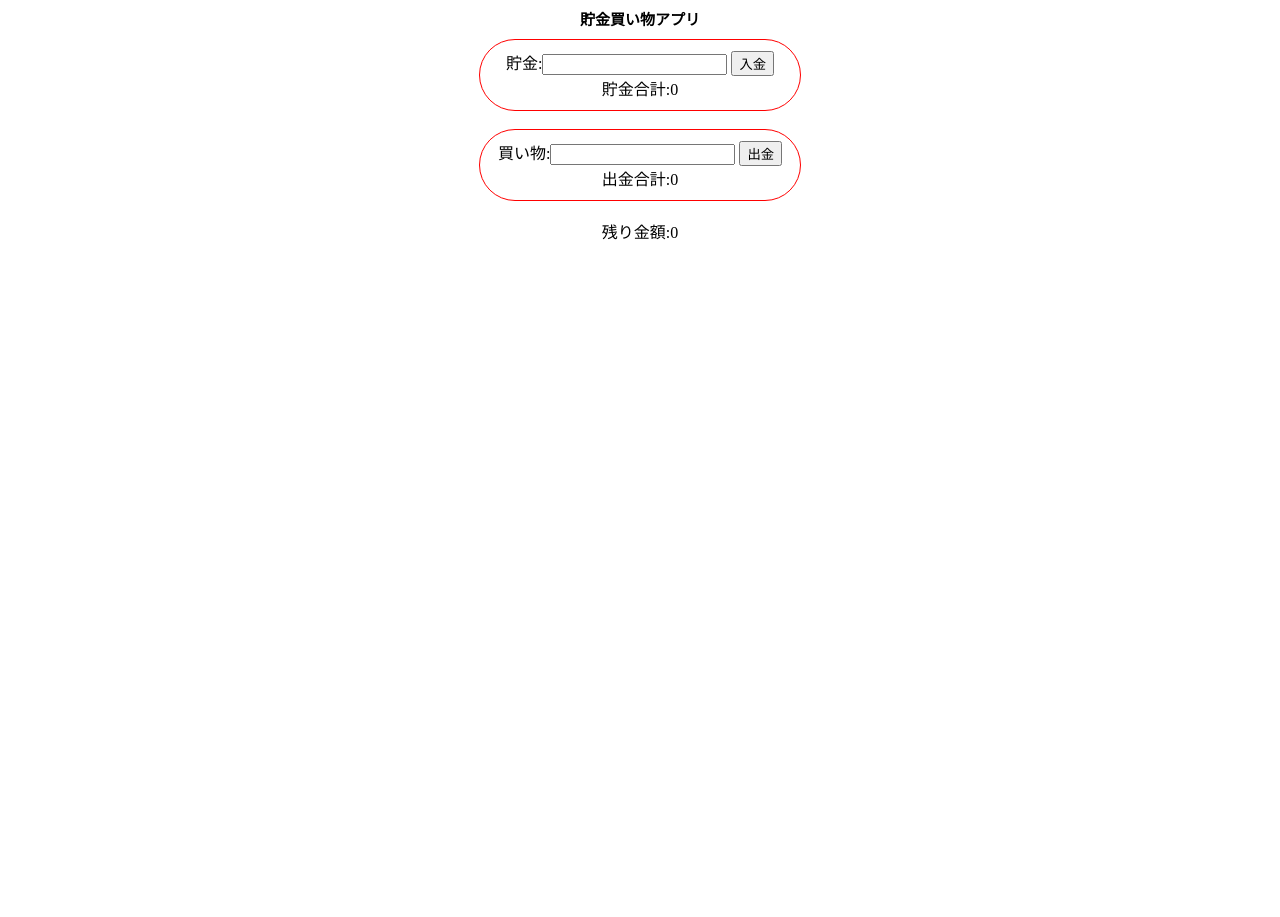
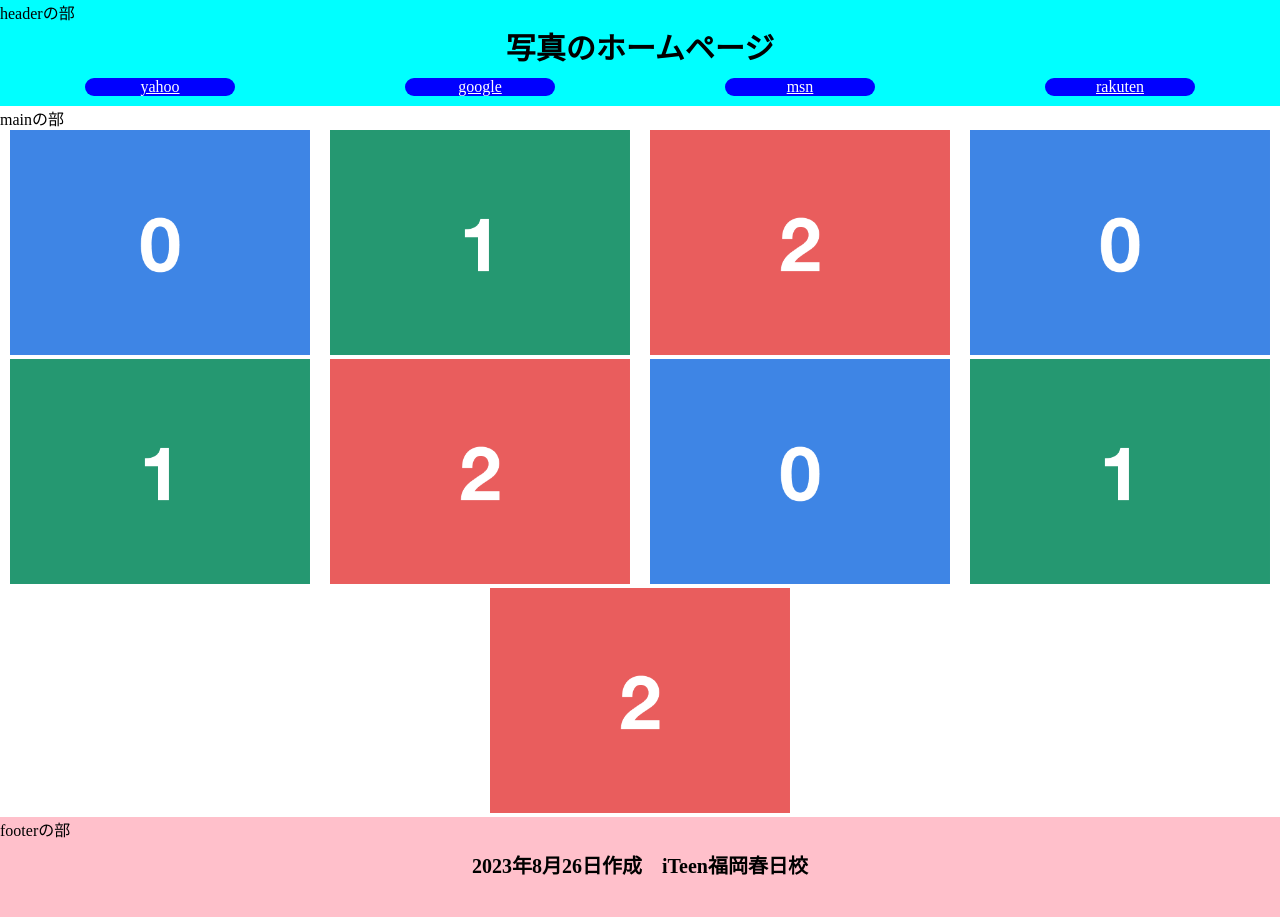
Before and after one commit to iteenfk/iteenys, a plain HTML site: page index.html in a window 1280 px wide. Before the commit the page ends 800 px from the top, so only its background shows below. Drawn offline with Linux system fonts and the light colour scheme.

Commit message:
Add files via upload

```diff
--- a/css/style.css
+++ b/css/style.css
@@ -2,45 +2,48 @@
     padding: 0;
     margin: 0;
 }
+header{
+    background-color: aqua;
+}
+main{
+    background-color: white;
+}
+footer{
+    background-color: pink;
+    height: 100px;
 
-body{
-    width: 100%;
-}
-
-.main{
-    border: 1px solid black;
-    width: 30%;
-    margin: 10px auto;
-    border-radius: 10px;
-    background-color: antiquewhite;
 }
 
 h1{
-    font-size: 15px;
+    font-size: 30px;
     text-align: center;
 }
 
-.in{
-    width: 100%;
+nav li{
+    display: inline-block;
+    background-color: blue;
+    color: white;
+    width: 150px;
+    border-radius: 10px;
     text-align: center;
+    margin: 10px;
 }
 
-input{
-    width: 50%;
-    text-align: center;
+nav ul{
+    display: flex;
+    justify-content: space-around;
+    flex-wrap: wrap;
 }
 
-.btn{
-    width: 100%;
-    text-align: center;
+.ma{
+    display: flex;
+    justify-content: space-around;
+    flex-wrap: wrap;
 }
 
-button{
-    border: 1px dotted red;
-    border-radius: 5px;
-    cursor: pointer;
+footer p{
+    text-align: center;
+    font-size: 20px;
+    font-weight: bold;
+    line-height: 50px;
 }
-
-button:active{
-    background-color: red;
-}
--- a/index.html
+++ b/index.html
@@ -1,69 +1,67 @@
-<html>
+<!DOCTYPE html>
+<html lang="ja">
 <head>
-<title>貯金買い物アプリ</title>
-<style>
-.x{
-border:1px solid red;
-width:300px;
-text-align:center;
-padding:10px;
-margin:auto;
-border-radius:100px;
-}
-
-.y{
-text-align:center;
-width:300px;
-margin:auto;
-}
-
-h1{
-font-size:15px;
-text-align:center;
-}
-</style>
+    <meta charset="UTF-8">
+    <meta name="viewport" content="width=device-width, initial-scale=1.0">
+    <title>ホームページの練習</title>
+    <link rel="stylesheet" href="css/style.css">
 </head>
 <body>
-<h1>貯金買い物アプリ</h1>
-<div class="x">
-貯金:<input type="number" value="" id=in1>
-<button onclick="B1()">入金</button>
-<br>
-貯金合計:<span id=out1>0</span>
-</div>
-<br>
-<div class="x">
-買い物:<input type="number" value="" id=in2>
-<button onclick="B2()">出金</button>
-<br>
-出金合計:<span id=out2>0</span>
-</div>
-<br>
-<div class=y>
-残り金額:<span id="zan">0</span>
-</div>
-
-<script>
-let tot1 = 0;
-let tot2 = 0;
-
-function B1(){
-if (document.getElementById("in1").value != ""){
-tot1 += parseInt(document.getElementById("in1").value);
-document.getElementById("out1").textContent = tot1;
-document.getElementById("in1").value = "";
-}
-}
-
-function B2(){
-if (document.getElementById("in2").value != ""){
-tot2 += parseInt(document.getElementById("in2").value);
-document.getElementById("out2").textContent = tot2;
-document.getElementById("in2").value = "";
-
-document.getElementById("zan").textContent = tot1 - tot2;
-}
-}
-</script>
+    <header>
+        headerの部
+        <h1>写真のホームページ</h1>
+        <nav>
+            <ul>
+                <li>
+                    <a href="https://yahoo.co.jp" target="_blank" rel="noopener noreferrer" style="color: white;">yahoo</a>
+                </li>
+                <li>
+                    <a href="https://google.co.jp" target="_blank" rel="noopener noreferrer" style="color: white;">google</a>
+                </li>
+                <li>
+                    <a href="https://msn.co.jp" target="_blank" rel="noopener noreferrer" style="color: white;">msn</a>
+                </li>
+                <li>
+                    <a href="https://rakuten.co.jp" target="_blank" rel="noopener noreferrer" style="color: white;">rakuten</a>
+                </li>
+            </ul>
+        </nav>
+    </header>
+    <main>
+        mainの部
+        <div class="ma">
+            <div>
+                <img src="img/pic0.png" alt="0" width="300px">
+            </div>
+            <div>
+                <img src="img/pic1.png" alt="1" width="300px">
+            </div>
+            <div>
+                <img src="img/pic2.png" alt="2" width="300px">
+            </div>
+            <div>
+                <img src="img/pic0.png" alt="0" width="300px">
+            </div>
+            <div>
+                <img src="img/pic1.png" alt="1" width="300px">
+            </div>
+            <div>
+                <img src="img/pic2.png" alt="2" width="300px">
+            </div>
+            <div>
+                <img src="img/pic0.png" alt="0" width="300px">
+            </div>
+            <div>
+                <img src="img/pic1.png" alt="1" width="300px">
+            </div>
+            <div>
+                <img src="img/pic2.png" alt="2" width="300px">
+            </div>
+        </div>
+    </main>
+    <footer>
+        footerの部
+        <p>2023年8月26日作成　iTeen福岡春日校</p>
+    </footer>
 </body>
 </html>
```
Also changed, not shown: img/pic0.png (added), img/pic1.png (added), img/pic2.png (added).
